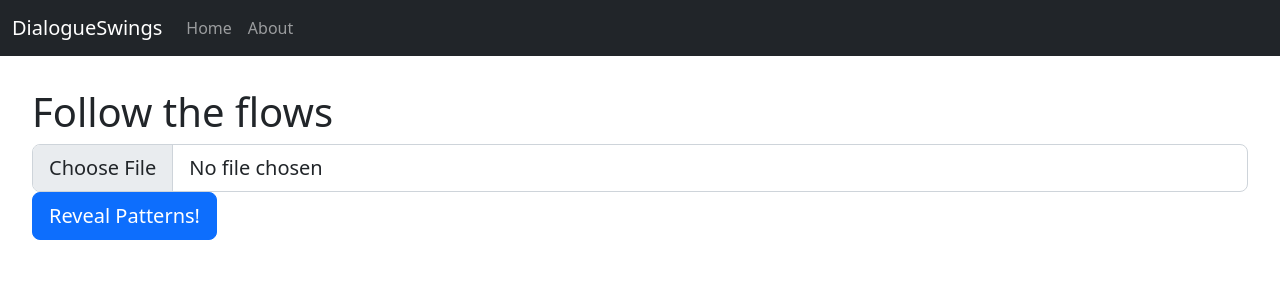
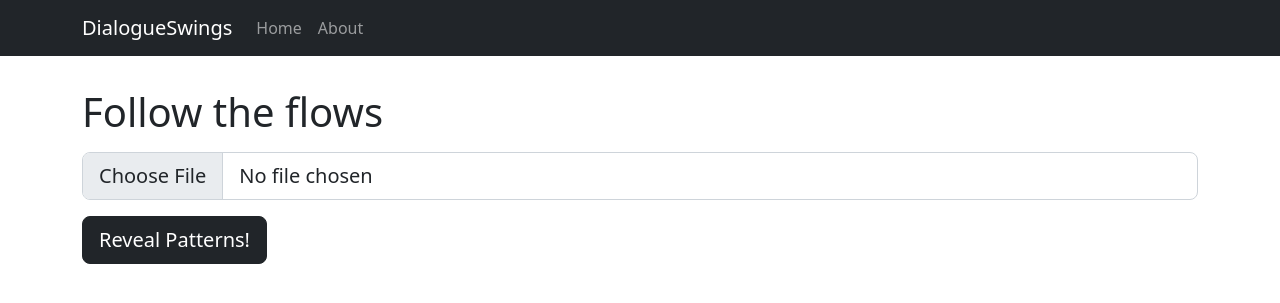
Before and after one commit to XploreInfinity/DialogueSwings, a Django app: page / in a window 1280 px wide. Shown: the top 303 px of the page. Run offline with Django 4.2, Linux system fonts and the light colour scheme; some libraries are stand-ins or nearby versions.

Commit message:
Aligned it

```diff
--- a/DialogueSwings/settings.py
+++ b/DialogueSwings/settings.py
@@ -18,10 +18,10 @@ BASE_DIR = Path(__file__).resolve().parent.parent
 
 # Quick-start development settings - unsuitable for production
 # See https://docs.djangoproject.com/en/4.1/howto/deployment/checklist/
-secrets = open('.secrets','r')
-secret_key = secrets.readline()
+# secrets = open('.secrets','r')
+# secret_key = secrets.readline()
 # SECURITY WARNING: keep the secret key used in production secret!
-SECRET_KEY = secret_key #Add your key here
+SECRET_KEY = '8lu*6g0lg)9z!ba+a$ehk)xt)x%rxgb$i1&amp;022shmi1jcgihb*'
 
 
 # SECURITY WARNING: don't run with debug turned on in production!
--- a/main/templates/main/about.html
+++ b/main/templates/main/about.html
@@ -1,3 +1,5 @@
-{% extends 'main/base.html' %}
-{% block content %}
+{% extends 'main/base.html' %} {% block content %}
+<div class="container">
+  <h1>DialogueSwings</h1>
+</div>
 {% endblock %}
--- a/main/templates/main/home.html
+++ b/main/templates/main/home.html
@@ -1,14 +1,24 @@
-{% extends 'main/base.html' %}
-{% block content %}
-<div class="heading">
+{% extends 'main/base.html' %} {% block content %}
+<div class="container">
+  <div class="heading">
     <h1>Follow the flows</h1>
-</div>
-<div class="upload-form">
+  </div>
+  <div class="upload-form">
     <form method="POST" enctype="multipart/form-data">
-        {% csrf_token %}
-        <input type="file" name="chatFile" accept=".txt" class="form-control form-control-lg" required/>
-        <input type="submit" class="btn btn-lg btn-primary" value="Reveal Patterns!" />
-
+      {% csrf_token %}
+      <input
+        type="file"
+        name="chatFile"
+        accept=".txt"
+        class="form-control form-control-lg mt-3"
+        required
+      />
+      <input
+        type="submit"
+        class="btn btn-lg btn-dark mt-3"
+        value="Reveal Patterns!"
+      />
     </form>
+  </div>
 </div>
 {% endblock %}
--- a/main/templates/main/includes/navbar.html
+++ b/main/templates/main/includes/navbar.html
@@ -1,7 +1,15 @@
 <div class="navbar navbar-dark navbar-expand-lg bg-dark">
-    <div class="container-fluid">
+  <div class="container">
     <a class="navbar-brand">DialogueSwings</a>
-        <button class="navbar-toggler" type="button" data-bs-toggle="collapse" data-bs-target="#navbarSupportedContent" aria-controls="navbarSupportedContent" aria-expanded="false" aria-label="Toggle navigation">
+    <button
+      class="navbar-toggler"
+      type="button"
+      data-bs-toggle="collapse"
+      data-bs-target="#navbarSupportedContent"
+      aria-controls="navbarSupportedContent"
+      aria-expanded="false"
+      aria-label="Toggle navigation"
+    >
       <span class="navbar-toggler-icon"></span>
     </button>
     <div class="collapse navbar-collapse" id="navbarSupportedContent">
```
Also changed, not shown: main/templates/main/results.html (+5 -9 lines). Lines whose indentation alone changed are shown as unchanged.
